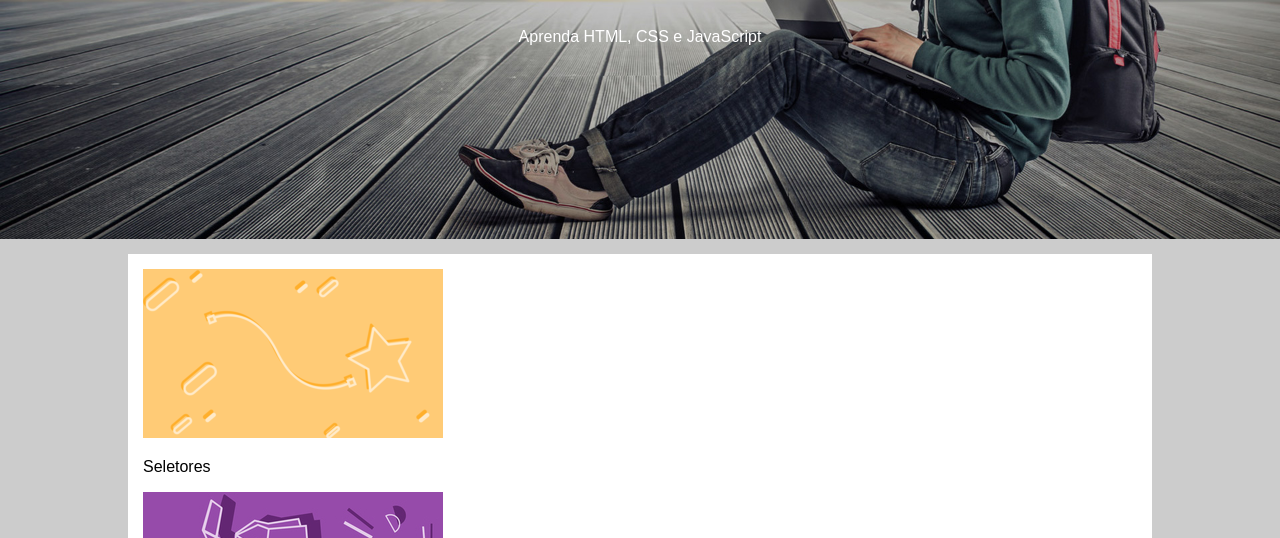
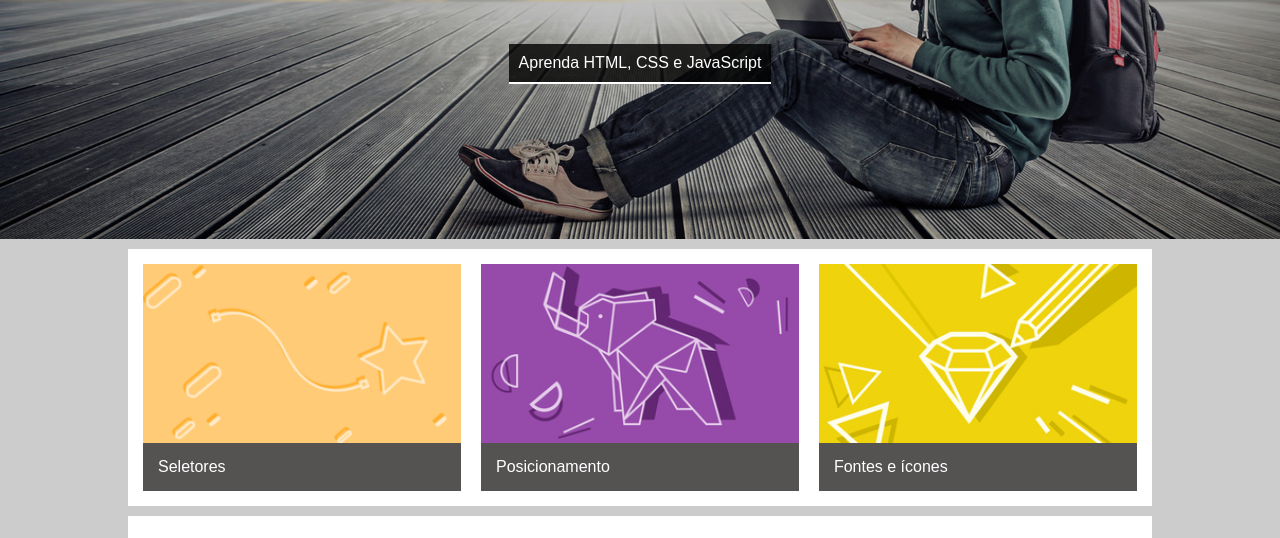
Before and after one commit to locerj/html-css-js, a plain HTML site: page Seção3-mais sobre visual - parte 1/ProjetoCSS/index.html in a window 1280 px wide. Shown: the part 262-800 px from the top of the page. Drawn offline with Linux system fonts and the light colour scheme.

Commit message:
finalizando parte visual 1

```diff
--- a/Seção3-mais sobre visual - parte 1/ProjetoCSS/css/style.css
+++ b/Seção3-mais sobre visual - parte 1/ProjetoCSS/css/style.css
@@ -24,6 +24,13 @@ body {
     text-transform: uppercase;
     font-size: 46px;
     text-shadow: 3px 3px 2px #333;
+}
+
+.hero-content p {
+    background-color: rgba(0, 0, 0, .8);
+    display: inline-block;
+    padding: 10px;
+    border-bottom: 2px solid white;
 }
 
 .hero nav li{
@@ -60,7 +67,30 @@ main {
 .content-section {
     background-color: white;
     padding:15px;
-    margin-top: 15px;
+    margin-top: 10px;
+    overflow: auto;
+}
+
+.card {
+    width: 32%;
+    float: left;
+    box-sizing: border-box;
+}
+
+.card-1, .card-2 {
+    margin-right: 2%;
+}
+
+.card img {
+    width: 100%;
+    display: block;
+}
+
+.card p {
+    background-color: #555252;
+    color: white;
+    margin: 0;
+    padding: 15px;
 }
 
 .content-header {}h2 {
--- a/Seção3-mais sobre visual - parte 1/ProjetoCSS/index.html
+++ b/Seção3-mais sobre visual - parte 1/ProjetoCSS/index.html
@@ -28,15 +28,15 @@
         </header>
         <main>
             <section class="content-section">
-                <div class="card">
+                <div class="card card-1">
                     <img src="imagens/card_01.png" alt="card 1">
                     <p>Seletores</p>
                 </div>
-                <div class="card">
+                <div class="card card-2">
                    <img src="imagens/card_02.jpg" alt="card 2">
                    <p>Posicionamento</p>
                 </div>
-                <div class="card">
+                <div class="card card-3">
                     <img src="imagens/card_03.jpg" alt="card 3">
                     <p>Fontes e ícones</p>
                 </div>
```
Also changed, not shown: Seção3-mais sobre visual - parte 1/11_float.html (added, +78 -0 lines).
